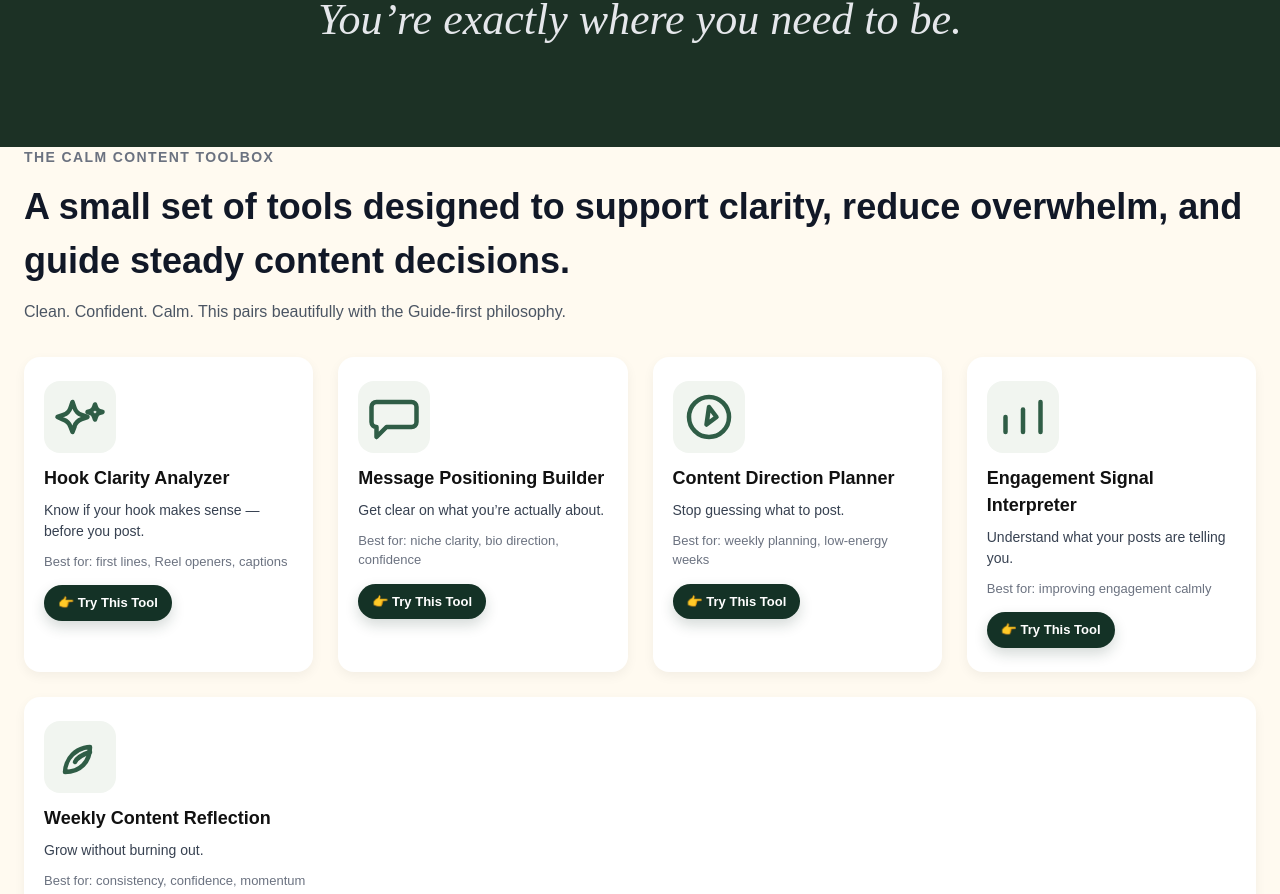
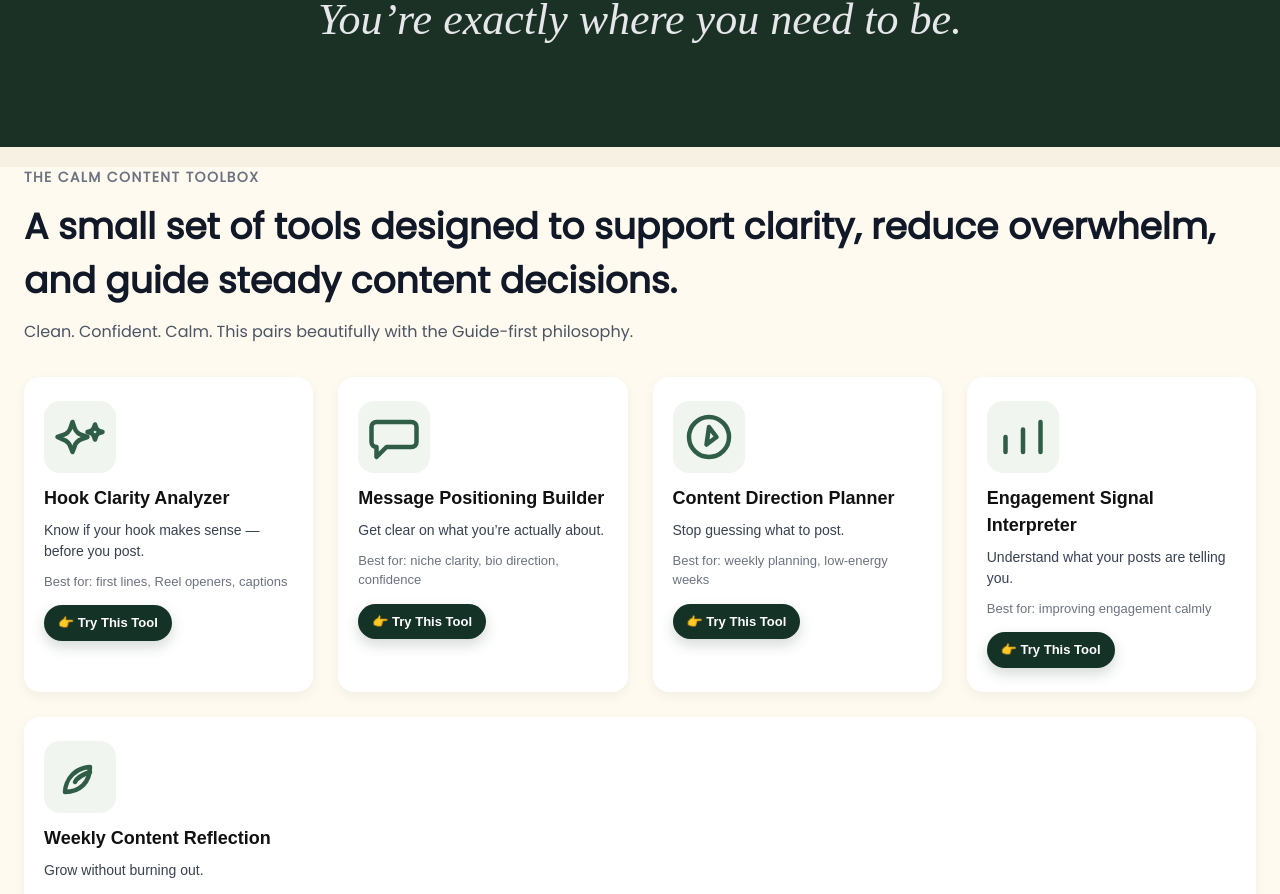
Before and after one commit to gmajors1326/the-calm-content-companion, a Next.js app: page / in a window 1280 px wide. Shown: the part 2703-3597 px from the top of the page. Built offline with nearby package versions, Linux system fonts and the light colour scheme; a web font is replaced by a local one.

Commit message:
Match tools header font

```diff
--- a/app/page.tsx
+++ b/app/page.tsx
@@ -141,7 +141,7 @@ export default function PromotoLandingPage() {
 
   const ToolsSection = () => (
     <section style={{ backgroundColor: COLORS.LIGHT_CREAM, padding: '0 24px 100px 24px' }}>
-      <div style={{ maxWidth: '1300px', margin: '0 auto 32px auto', textAlign: 'left' }}>
+      <div style={{ maxWidth: '1300px', margin: '20px auto 32px auto', textAlign: 'left', fontFamily: '"Poster", "Poppins", sans-serif' }}>
         <p style={{ fontSize: '14px', fontWeight: '600', letterSpacing: '0.1em', textTransform: 'uppercase', color: '#6b7280', margin: 0 }}>
           The Calm Content Toolbox
         </p>
```
